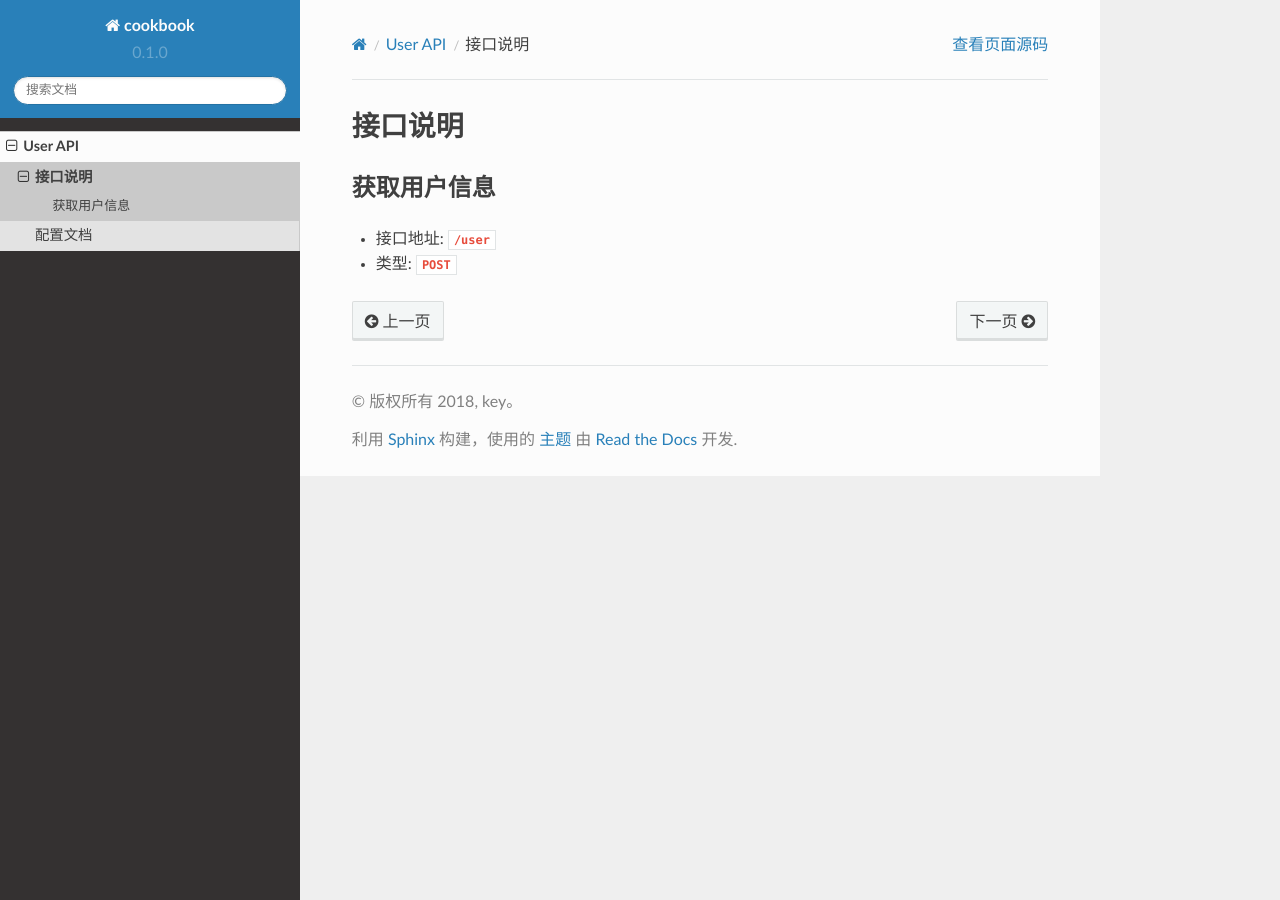
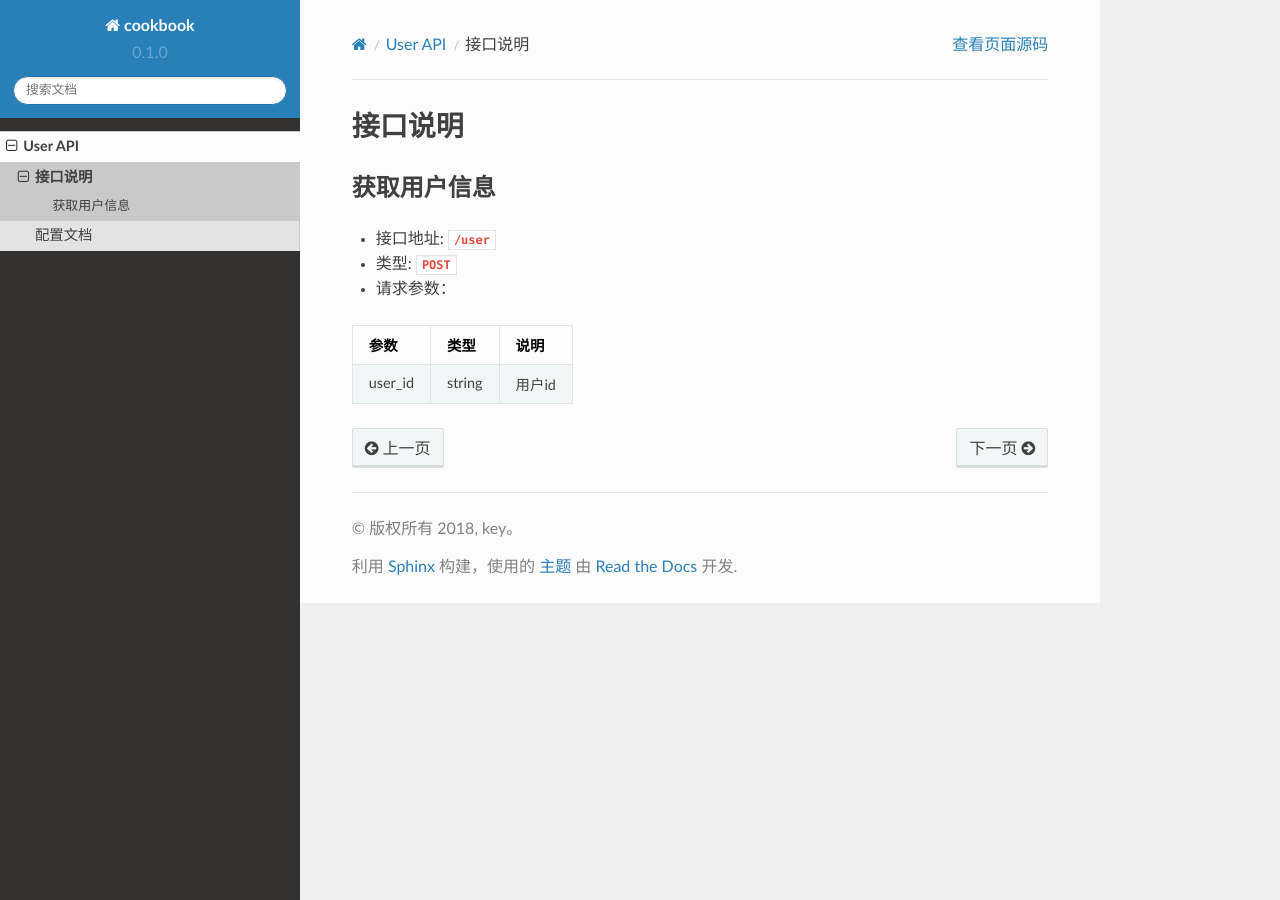
Before and after one commit to lossme/cookbook, a Sphinx documentation site: the page built from docs/source/userapi/api.md, in a window 1280 px wide. Built offline with Sphinx 7.4.7 and the Read the Docs theme 2.0.0, drawn with Linux system fonts in a browser that asks for light colours.

Commit message:
md 表格支持

```diff
--- a/docs/source/conf.py
+++ b/docs/source/conf.py
@@ -168,6 +168,12 @@ texinfo_documents = [
 
 
 # md 格式支持
+# pip install recommonmark 不支持表格
 source_parsers = {
     '.md': 'recommonmark.parser.CommonMarkParser',
 }
+
+# pip install sphinx-markdown-tables 添加md表格支持
+extensions = [
+    'sphinx_markdown_tables',
+]
--- a/docs/source/userapi/api.md
+++ b/docs/source/userapi/api.md
@@ -4,3 +4,8 @@
 
 - 接口地址: **`/user`**
 - 类型: **`POST`**
+- 请求参数：
+
+| 参数     | 类型    | 说明   |
+| ----     | ----    | ----   |
+| user_id  | string  | 用户id |
```
